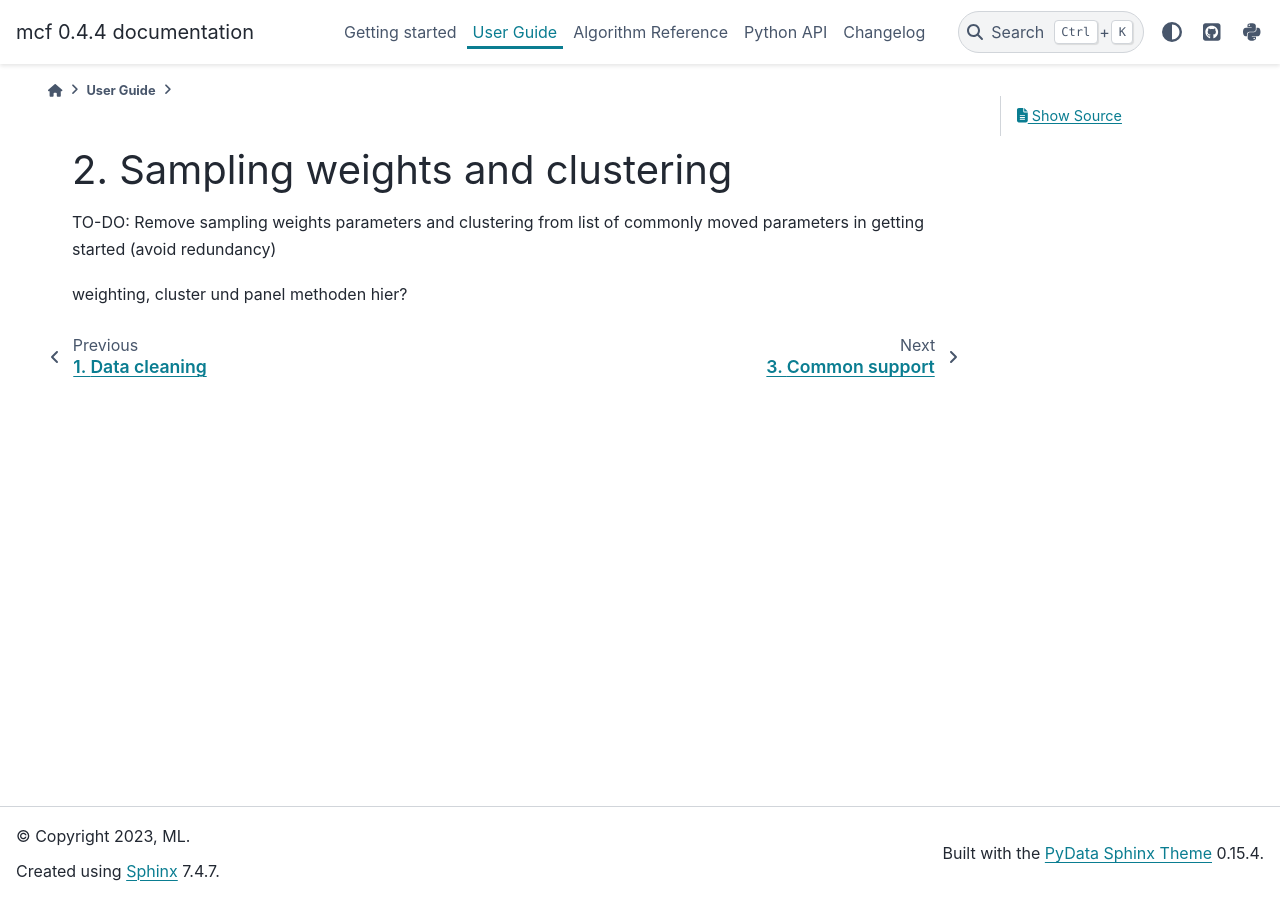
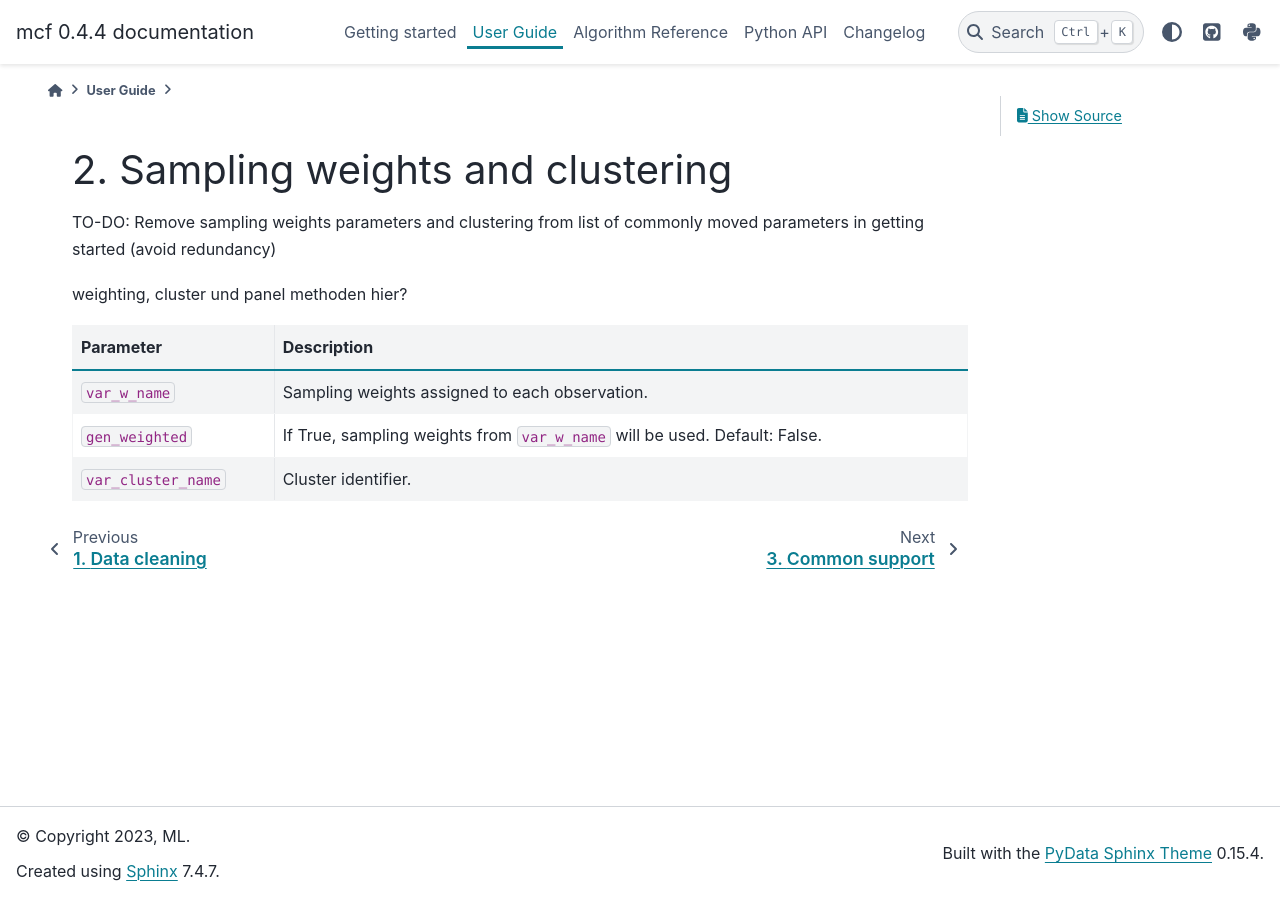
Before and after one commit to MCFpy/mcf, a Sphinx documentation site: the page built from docs/source/user_guide/weights_clusters.rst, in a window 1280 px wide. Built offline with Sphinx 7.4.7 and the PyData theme 0.15.4, drawn with Linux system fonts in a browser that asks for light colours.

Commit message:
Remove params regarding weights/clusters to user guide

```diff
--- a/docs/source/getting_started.rst
+++ b/docs/source/getting_started.rst
@@ -96,12 +96,6 @@ The **mcf** package generates a number of standard outputs for your convenience.
     | ``p_atet``                       | If True, :math:`\textrm{ATET's}` are estimated. Default: False.                                                  |
     +----------------------------------+------------------------------------------------------------------------------------------------------------------+
     | ``p_gatet``                      | If True, :math:`\textrm{GATE's}` and :math:`\textrm{GATET's}` are estimated. Default False.                      |
-    +----------------------------------+------------------------------------------------------------------------------------------------------------------+
-    | ``var_w_name``                   | Sampling weights assigned to each observation.                                                                   |
-    +----------------------------------+------------------------------------------------------------------------------------------------------------------+
-    | ``gen_weighted``                 | If True, sampling weights from ``var_w_name`` will be used. Default: False.                                      |
-    +----------------------------------+------------------------------------------------------------------------------------------------------------------+
-    | ``var_cluster_name``             | Cluster identifier.                                                                                              |
     +----------------------------------+------------------------------------------------------------------------------------------------------------------+
     | ``var_id_name``                  | Individual identifier.                                                                                           |
     +----------------------------------+------------------------------------------------------------------------------------------------------------------+
--- a/docs/source/user_guide/weights_clusters.rst
+++ b/docs/source/user_guide/weights_clusters.rst
@@ -5,3 +5,13 @@ TO-DO: Remove sampling weights parameters and clustering from list of commonly
 moved parameters in getting started (avoid redundancy)
 
 weighting, cluster und panel methoden hier?
+
++----------------------------------+------------------------------------------------------------------------------------------------------------------+
+| Parameter                        | Description                                                                                                      |
++==================================+==================================================================================================================+
+| ``var_w_name``                   | Sampling weights assigned to each observation.                                                                   |
++----------------------------------+------------------------------------------------------------------------------------------------------------------+
+| ``gen_weighted``                 | If True, sampling weights from ``var_w_name`` will be used. Default: False.                                      |
++----------------------------------+------------------------------------------------------------------------------------------------------------------+
+| ``var_cluster_name``             | Cluster identifier.                                                                                              |
++----------------------------------+------------------------------------------------------------------------------------------------------------------+
```
